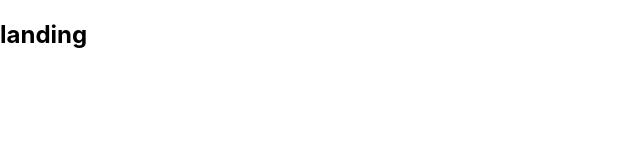
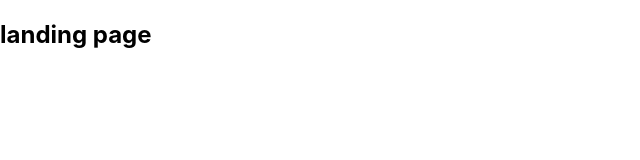
Before and after one commit to Suzyyc/Suzy-Envited, a React (Create React App) app in the folder envited/: page / in a window 1280 px wide. Shown: the top 160 px of the page, without its empty margins (0-640 px from the left). Built offline with nearby package versions, Linux system fonts and the light colour scheme.

Commit message:
front end works

```diff
--- a/envited/src/components/Landing.js
+++ b/envited/src/components/Landing.js
@@ -1,7 +1,7 @@
 const Landing = () => {
   return (
     <div>
-      <h2>landing</h2>
+      <h2>landing page</h2>
     </div>
   );
 };
```
